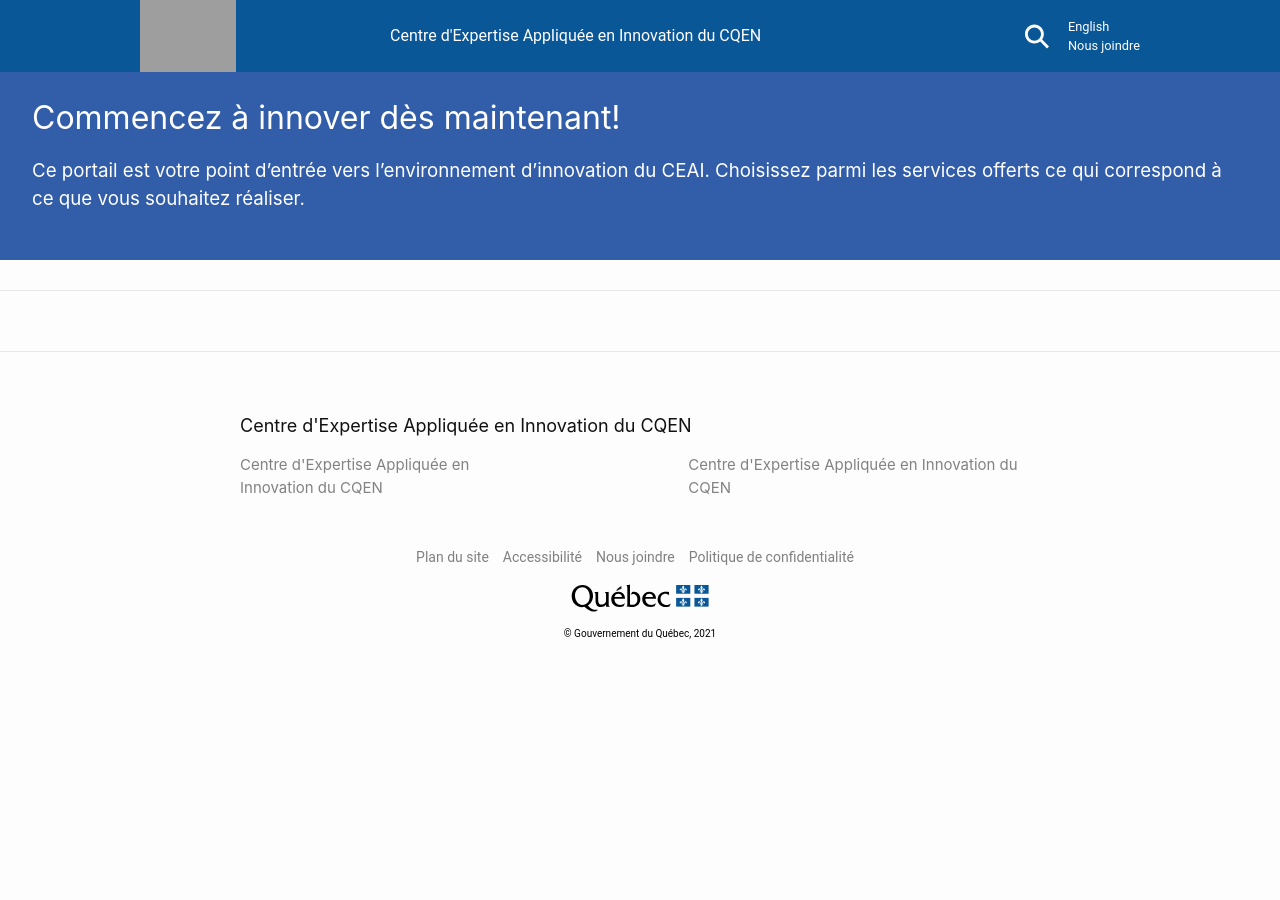
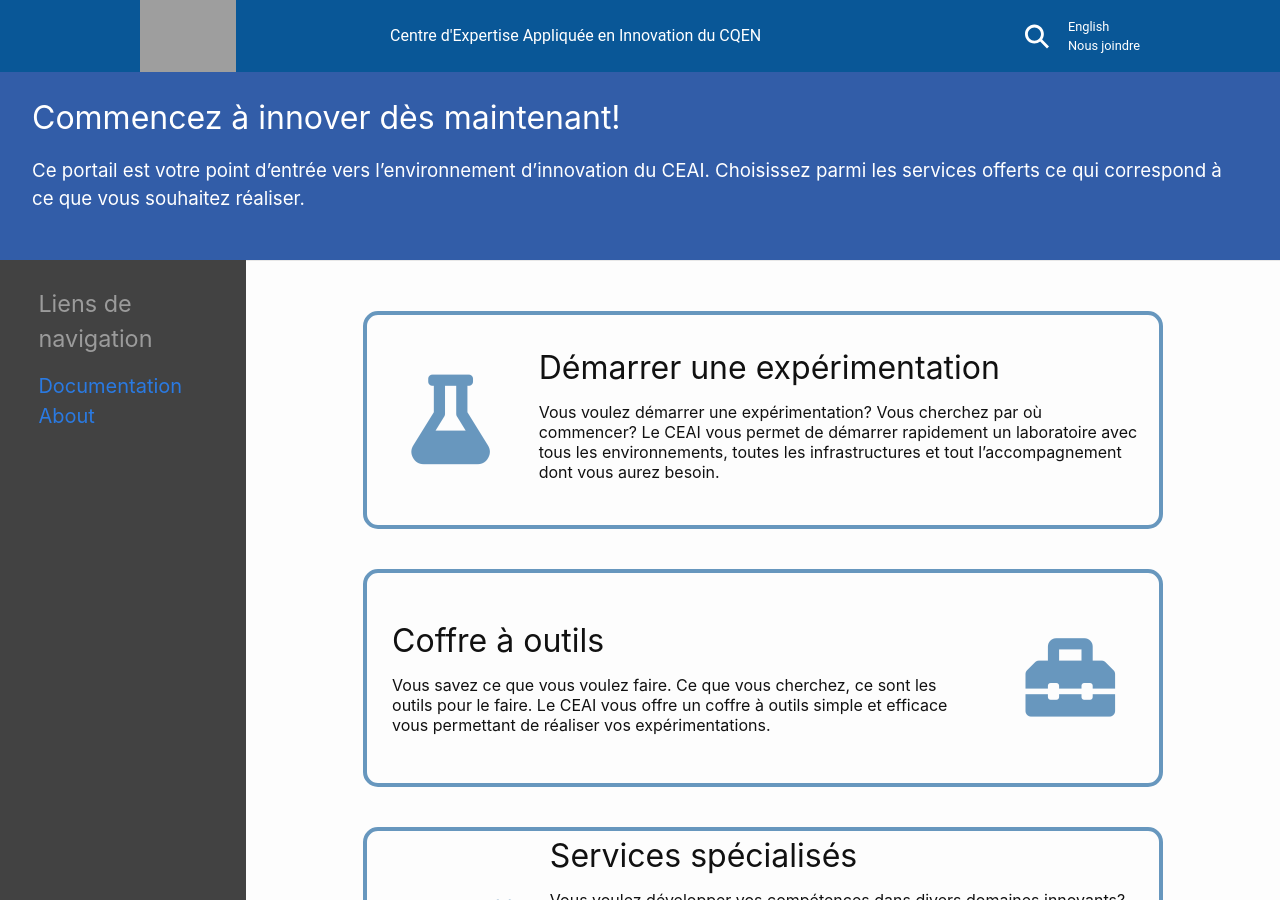
Before and after one commit to PierreJiji/CI-test, a Jekyll site: the page built from index.markdown, in a window 1280 px wide and 900 px high, scrolled down 820 px. Built offline with Jekyll 4.4.1, drawn with Linux system fonts in a browser that asks for light colours; before the commit the page ends 1496 px from its top, so only the background shows below that; some of the changed text lies outside the part shown; grey boxes are pictures that could not be loaded.

Commit message:
première version page d'accueil

```diff
--- a/_includes/head.html
+++ b/_includes/head.html
@@ -4,6 +4,7 @@
   <meta name="viewport" content="width=device-width, initial-scale=1">
   {%- seo -%}
   <link rel="stylesheet" href="{{ "/assets/main.css" | relative_url }}">
+  <link rel="stylesheet" href="https://cdnjs.cloudflare.com/ajax/libs/font-awesome/5.15.3/css/all.min.css">
   <link rel="icon" href="{{site.baseurl}}/assets/logo.ico">
   {%- feed_meta -%}
   {%- if jekyll.environment == 'production' and site.google_analytics -%}
--- a/_layouts/home.html
+++ b/_layouts/home.html
@@ -15,17 +15,91 @@
         Choisissez parmi les services offerts ce qui correspond à ce que vous souhaitez réaliser.
       </h3>
     </div>
-
+    <div class="div-page">
+      <div class="sidebar-column">
+        <h3>Liens de navigation</h3>
+        <ul>
+          <li><a href="{{site.baseurl}}/documentation">Documentation</a></li>
+          <li><a href="{{site.baseurl}}/about">About</a></li>
+        </ul>
+      </div>
       <main class="page-content" aria-label="Content">
-      <div class="wrapper">
-        <div class="home">
-
-          {%- if page.title -%}
-            <h1 class="page-heading">{{ page.title }}</h1>
-          {%- endif -%}
         {{ content }}
 
-          <!--affichage de tous les posts-->
+        <div class="home-container">
+
+          <div class="row-container">
+            <div class="icon-container">
+              <i class="fas fa-flask"></i>
+            </div>
+            <span class=text-container-right>
+              <h1>Démarrer une expérimentation</h1>
+              Vous voulez démarrer une expérimentation? Vous cherchez par où commencer?
+              Le CEAI vous permet de démarrer rapidement un laboratoire avec tous les
+              environnements, toutes les infrastructures et tout l’accompagnement dont vous aurez besoin.
+            </span>
+          </div>
+
+          <div class="row-container">
+            <span class="text-container-left">
+              <h1>Coffre à outils</h1>
+              Vous savez ce que vous voulez faire. Ce que vous cherchez, ce sont les outils pour le faire.
+              Le CEAI vous offre un coffre à outils simple et efficace vous permettant de réaliser vos expérimentations.
+            </span>
+            <div class="icon-container">
+              <i class="fas fa-toolbox"></i>
+            </div>
+          </div>
+
+          <div class="row-container">
+            <div class="icon-container">
+              <i class="fas fa-cogs"></i>
+            </div>
+            <span class=text-container-right>
+              <h1>Services spécialisés </h1>
+              Vous voulez développer vos compétences dans divers domaines innovants?
+              Les services spécialisés offerts par le CEAI vous permettent de
+              perfectionner vos connaissances en :
+              <ul>
+                <li>Intelligence artificielle </li>
+                <li>Chaine de blocs</li>
+                <li>Logiciel libre</li>
+                <li>API </li>
+              </ul>
+            </span>
+          </div>
+
+          <div class="row-container">
+            <span class="text-container-left">
+              <h1>Besoin d’accompagnement</h1>
+              Quelles sont les phases nécessaires à l’expérimentation?
+              Pourquoi l’outil ne semble pas fonctionner?
+              Comment ajouter un membre à mon équipe d’expérimentation?
+              Toutes des questions que vous vous poserez à un moment ou à un autre.
+              Le CEAI veut vous simplifier la vie en vous offrant une documentation
+              et une expertise de manière simple et efficace.
+            </span>
+            <div class="icon-container">
+              <i class="fas fa-handshake"></i>
+            </div>
+          </div>
+
+          <div class="row-container">
+            <div class="icon-container">
+              <i class="fas fa-cubes"></i>
+            </div>
+            <span class=text-container-right>
+              <h1>Réalisations </h1>
+              Parfois, la meilleure façon d’innover est de s’appuyer
+              sur les travaux de nos pairs et de les faire évoluer.
+              Vous pouvez consulter les divers laboratoires qui ont
+              été réalisés dans l’environnement d’innovation du CEAI et vous en inspirer.
+            </span>
+          </div>
+
+        </div>
+
+            <!--affichage de tous les posts
             {%- if site.posts.size > 0 -%}
               <h2 class="post-list-heading">{{ page.list_title | default: "Posts" }}</h2>
               <br>
@@ -46,11 +120,10 @@
                 {%- endfor -%}
               </ul>
 
-          {%- endif -%}
+            {%- endif -%}-->
+      </main>
+    </div>
 
-        </div>
-      </div>
-    </main>
 
     {%- include footer.html -%}
 
--- a/_sass/minima/_layout.scss
+++ b/_sass/minima/_layout.scss
@@ -1,3 +1,8 @@
+/**
+ *  variables
+ */
+$home-icon-color:#0957979c;
+
 /**
  * Site header
  */
@@ -26,6 +31,63 @@
     color: $grey-color-dark;
   }
 }
+
+.div-page {
+  display: flex;
+  flex-flow: row;
+  height: 100%;
+}
+
+.sidebar-column {
+  flex: 0;
+  width: 20%;
+  padding: 2% 5% 5% 3%;
+  background-color: rgb(66, 66, 66);
+  color: #9b9b9b;
+  font-size: 1.25em;
+
+  ul {
+    list-style-type:none;
+    margin:0;
+  }
+}
+
+.home-container {
+  @extend .wrapper;
+  display:flex;
+  flex-direction: column;
+  align-items: center;
+}
+
+.row-container {
+  margin: 20px 0px 20px 0px;
+  display:flex;
+  flex-direction: row;
+  align-items: center;
+  border: solid $home-icon-color 4px;
+  border-radius: 15px;
+  padding:5px;
+  justify-content: space-between;
+  min-height: 200px;
+}
+
+.icon-container {
+  display:block;
+  width:7vw;
+  margin:5%;
+  font-size: 7vw;
+  text-align: center;
+  color:$home-icon-color;
+}
+
+.text-container-right {
+  margin: 0px 10px 10px 10px;
+}
+
+.text-container-left {
+  margin: 10px 10px 10px 20px;
+}
+
 
 .index-description {
   padding: 2em;
@@ -140,7 +202,7 @@
  * Site footer
  */
 .site-footer {
-  padding: $spacing-unit 0;
+  padding: 35px 0;
 }
 
 .footer-heading {
@@ -213,7 +275,6 @@
   flex: 1;
   line-height: initial;
   padding: $spacing-unit 0;
-  margin: $spacing-unit 0;
   border-bottom: 1px solid $grey-color-light;
   border-top: 1px solid $grey-color-light;
 }
--- a/_sass/piv/styles.scss
+++ b/_sass/piv/styles.scss
@@ -49,7 +49,6 @@
     Grille Fluide
 ***********************/
 .contenu-fluide {
-    width: 100%;
     padding-right: 15px;
     padding-left: 15px;
     margin-right: auto;
```
Lines whose indentation alone changed are shown as unchanged.
